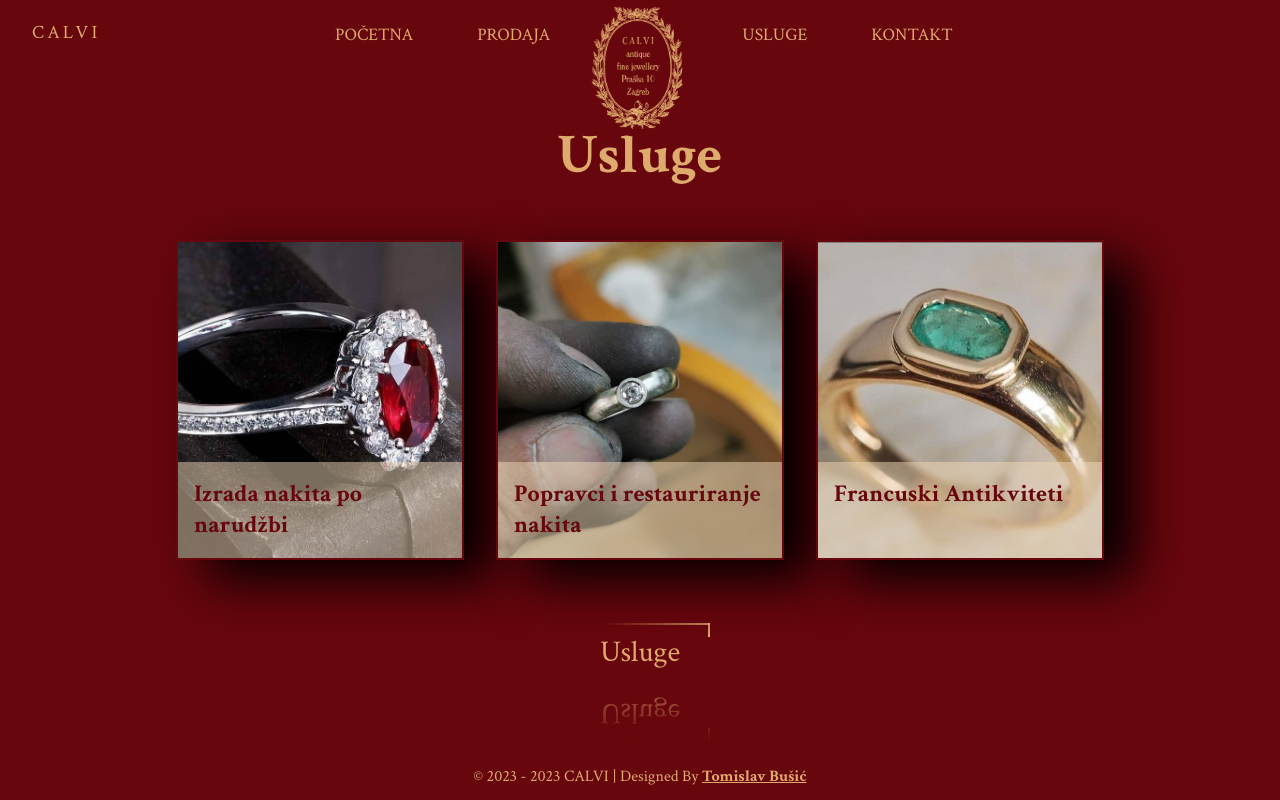
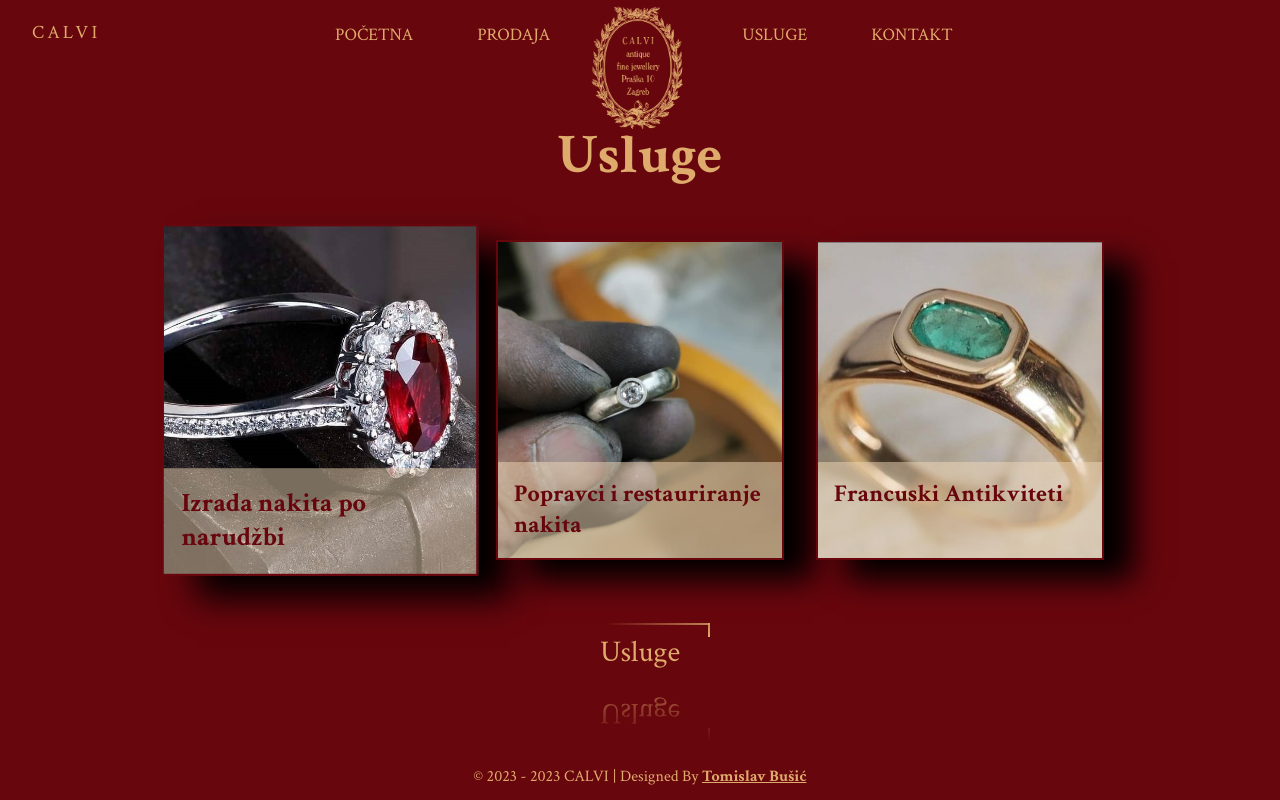
Before and after one commit to Tomislav-Busic/-jewelry-store, a React (Create React App) app: page / in a window 1280 px wide. In both pictures the pointer is over the element 320 px from the left and 2464 px from the top of the page. Shown: the part 2064-2864 px from the top of the page. Built offline with nearby package versions, Linux system fonts and the light colour scheme; no server answers; the database is empty.

Commit message:
hsf card

```diff
--- a/src/Components/HOMESectionsComponents/HomeSectionFour/HomeSecFourCard.css
+++ b/src/Components/HOMESectionsComponents/HomeSectionFour/HomeSecFourCard.css
@@ -4,8 +4,11 @@
   height: 20rem;
   width: 18rem;
   border: 2px solid #68060d;
-  box-shadow: 30px 20px 50px black;
+  box-shadow: 30px 20px 30px black;
   transition: all 1s ease-in-out;
+}
+.hsf-card:hover {
+  transform: scale(1.1);
 }
 .hsf-card .card-text {
   position: absolute;
--- a/src/Components/HOMESectionsComponents/HomeSectionFour/HomeSecFourCard.scss
+++ b/src/Components/HOMESectionsComponents/HomeSectionFour/HomeSecFourCard.scss
@@ -7,9 +7,12 @@
     height: 20rem;
     width: 18rem;
     border: 2px solid $main-color;
-    box-shadow: 30px 20px 50px black;
+    box-shadow: 30px 20px 30px black;
     transition: all 1s ease-in-out;
 
+    &:hover {
+            transform: scale(1.1);
+        }
     .card-text {
         position: absolute;
         bottom: 0;
```
Also changed, not shown: 1 other file (tests, documents, lock files or other folders).
